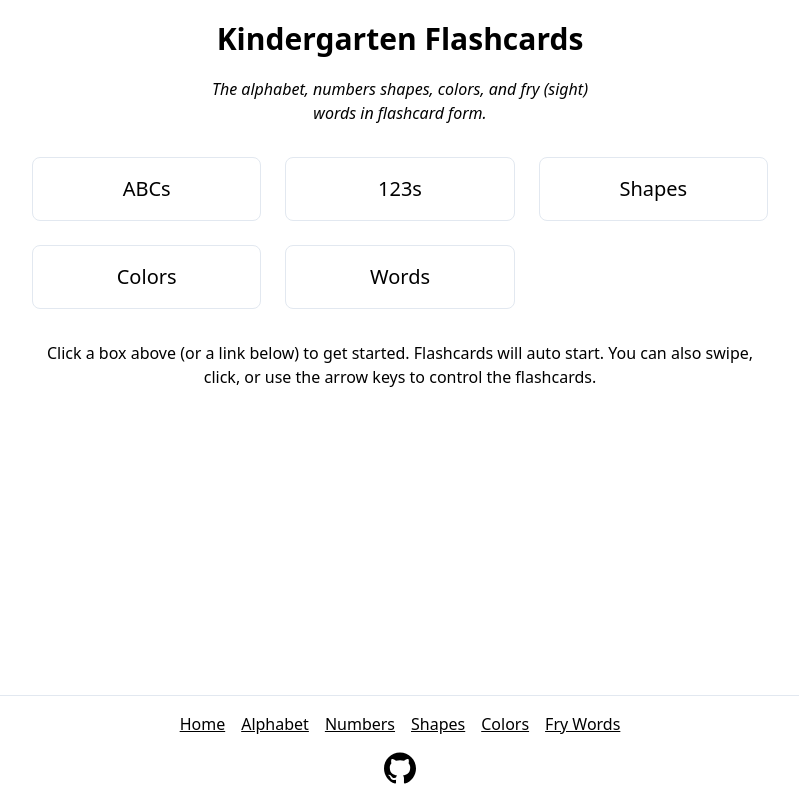
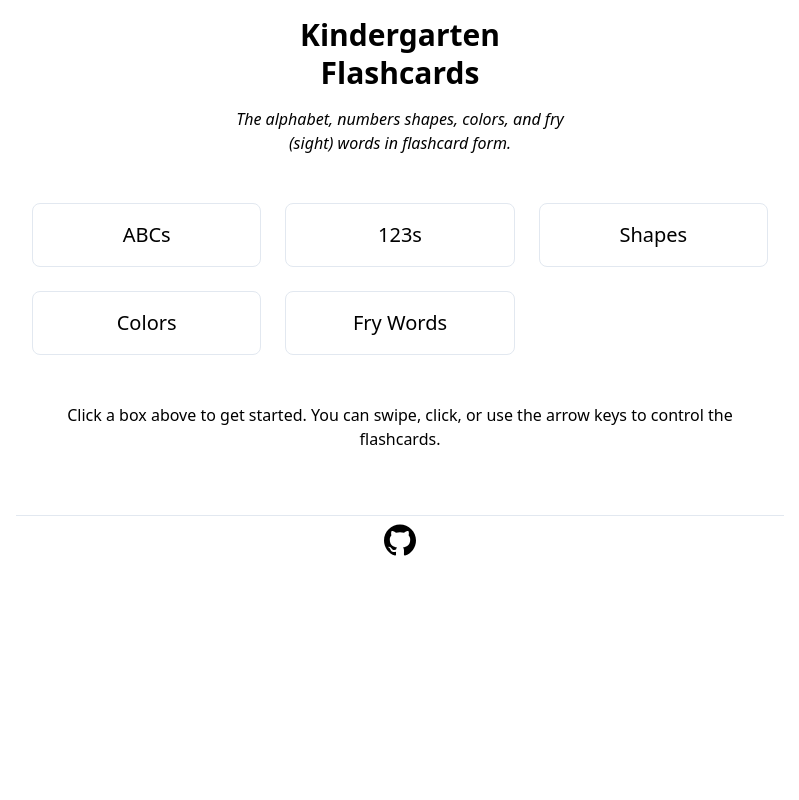
Before and after one commit to gregrickaby/preschool-flashcards, a Next.js app: page / in a window 1280 px wide. Shown: the whole page, without its empty margins (240-1039 px from the left). Built offline with nearby package versions, Linux system fonts and the light colour scheme.

Commit message:
adjust styles

```diff
--- a/components/Footer.js
+++ b/components/Footer.js
@@ -1,49 +1,7 @@
-import Link from 'next/link'
-
 const Footer = () => (
-  <footer
-    id="footer"
-    className="fixed bottom-0 right-0 left-0 border-t bg-white"
-  >
-    <section className="flex flex-col justify-center items-center py-4 px-8">
-      <nav>
-        <ul className="flex flex-wrap space-x-4 justify-center">
-          <li>
-            <Link href="/">
-              <a className="underline">Home</a>
-            </Link>
-          </li>
-          <li>
-            <Link href="/alphabet">
-              <a className="underline">Alphabet</a>
-            </Link>
-          </li>
-          <li>
-            <Link href="/numbers">
-              <a className="underline">Numbers</a>
-            </Link>
-          </li>
-          <li>
-            <Link href="/shapes">
-              <a className="underline">Shapes</a>
-            </Link>
-          </li>
-          <li>
-            <Link href="/colors">
-              <a className="underline">Colors</a>
-            </Link>
-          </li>
-          <li>
-            <Link href="/fry-words">
-              <a className="underline">Fry Words</a>
-            </Link>
-          </li>
-        </ul>
-      </nav>
-      <a
-        href="https://github.com/gregrickaby/kindergarten-flashcards"
-        className="mt-4"
-      >
+  <footer className="border-t bg-white">
+    <section className="flex flex-col justify-center items-center py-2">
+      <a href="https://github.com/gregrickaby/kindergarten-flashcards">
         <svg xmlns="http://www.w3.org/2000/svg" width="32" height="32">
           <path d="M16 .395c-8.836 0-16 7.163-16 16 0 7.069 4.585 13.067 10.942 15.182.8.148 1.094-.347 1.094-.77 0-.381-.015-1.642-.022-2.979-4.452.968-5.391-1.888-5.391-1.888-.728-1.849-1.776-2.341-1.776-2.341-1.452-.993.11-.973.11-.973 1.606.113 2.452 1.649 2.452 1.649 1.427 2.446 3.743 1.739 4.656 1.33.143-1.034.558-1.74 1.016-2.14-3.554-.404-7.29-1.777-7.29-7.907 0-1.747.625-3.174 1.649-4.295-.166-.403-.714-2.03.155-4.234 0 0 1.344-.43 4.401 1.64 1.276-.355 2.645-.532 4.005-.539 1.359.006 2.729.184 4.008.539 3.054-2.07 4.395-1.64 4.395-1.64.871 2.204.323 3.831.157 4.234 1.026 1.12 1.647 2.548 1.647 4.295 0 6.145-3.743 7.498-7.306 7.895.574.497 1.085 1.47 1.085 2.963 0 2.141-.019 3.864-.019 4.391 0 .426.288.925 1.099.768C27.421 29.457 32 23.462 32 16.395c0-8.837-7.164-16-16-16z" />
         </svg>
--- a/components/Header.js
+++ b/components/Header.js
@@ -1,7 +1,9 @@
 const Header = () => (
-  <header id="header" className="max-w-sm m-auto">
-    <h1 className="text-3xl font-bold mb-4">Kindergarten Flashcards</h1>
-    <p className="text-1xl mb-8 italic">
+  <header className="max-w-sm m-auto p-4">
+    <h1 className="text-3xl font-bold leading-tight">
+      Kindergarten Flashcards
+    </h1>
+    <p className="text-1xl my-4 italic">
       The alphabet, numbers shapes, colors, and fry (sight) words in flashcard
       form.
     </p>
--- a/pages/index.js
+++ b/pages/index.js
@@ -4,10 +4,10 @@ import Link from 'next/link'
 import SiteHead from '@/components/SiteHead'
 
 const HomePage = () => (
-  <div className="max-w-3xl p-4 m-auto text-center">
+  <div className="max-w-3xl m-auto text-center">
     <SiteHead />
     <Header />
-    <main>
+    <main className="p-4">
       <div className="grid sm:grid-cols-3 gap-6">
         <div className="border rounded-lg py-4 text-xl text-center hover:bg-gray-300">
           <Link href="/alphabet">
@@ -31,14 +31,13 @@ const HomePage = () => (
         </div>
         <div className="border rounded-lg py-4 text-xl text-center hover:bg-gray-300">
           <Link href="/fry-words">
-            <a>Words</a>
+            <a>Fry Words</a>
           </Link>
         </div>
       </div>
-      <p className="mt-8">
-        Click a box above (or a link below) to get started. Flashcards will auto
-        start. You can also swipe, click, or use the arrow keys to control the
-        flashcards.
+      <p className="my-12">
+        Click a box above to get started. You can swipe, click, or use the arrow
+        keys to control the flashcards.
       </p>
     </main>
     <Footer />
```
